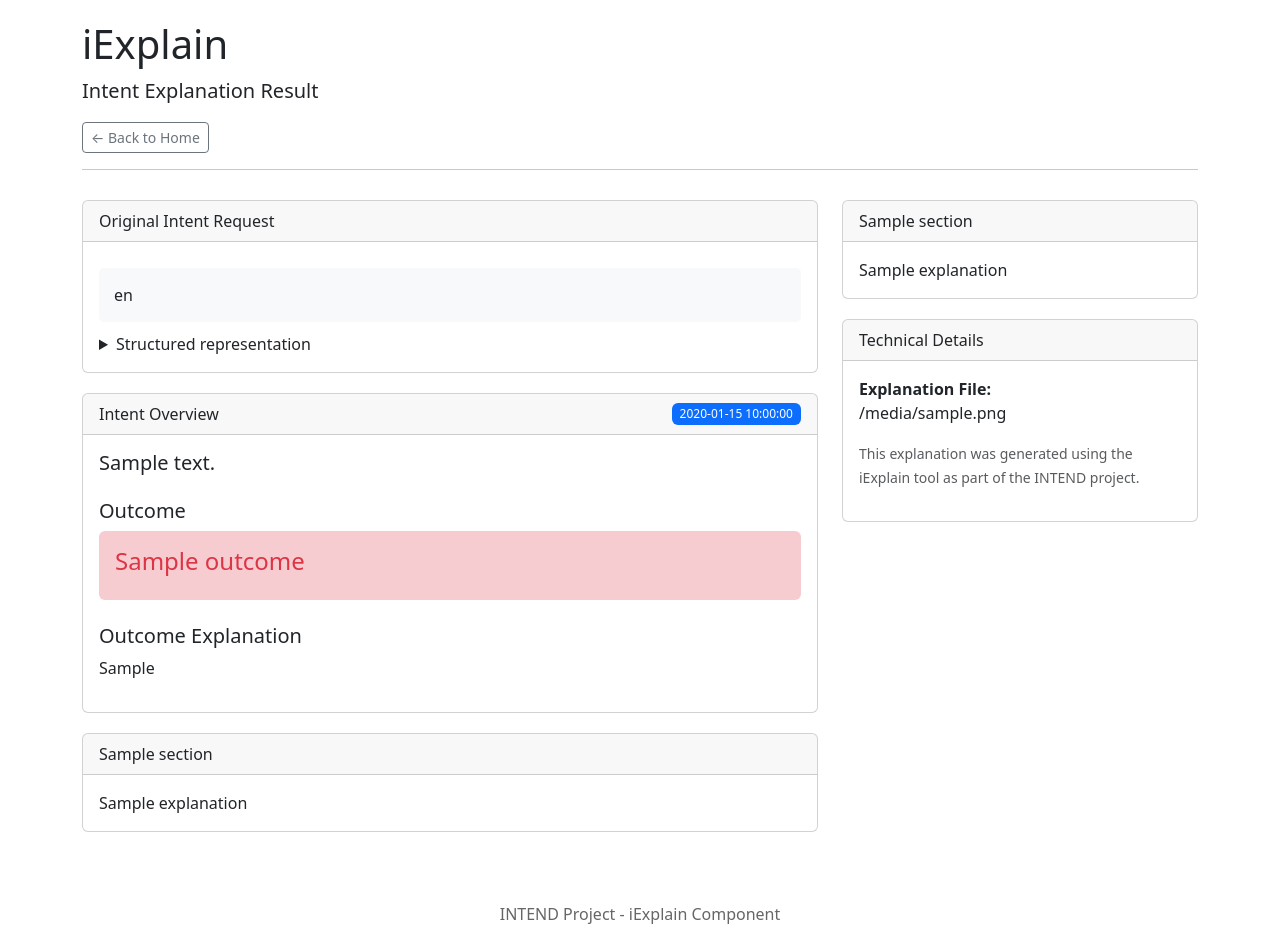
After one commit to ejhusom/iExplain, a Flask app: template iexplain/src/templates/explanation_dynamic.html in a window 1280 px wide. The commit adds this page. Run offline with Flask 3, Linux system fonts and the light colour scheme; the template is opened without the code that fills it: most values are stand-ins (such as "Sample title", 1, 10 or a date in 2020).

Commit message:
Add log of all explanations and the option to show the full agent conversation

```diff
--- a/iexplain/src/app.py
+++ b/iexplain/src/app.py
@@ -132,6 +132,51 @@ def list_explanations():
 
     return jsonify(explanations)
 
+@app.route('/explanations')
+def explanations_list():
+    """Show a list of all generated explanations"""
+    explanations = []
+
+    # Get all explanation files
+    for f in os.listdir(config.OUTPUT_PATH):
+        if f.startswith('explanation_') and f.endswith('.json'):
+            file_path = config.OUTPUT_PATH / f
+            try:
+                with open(file_path, 'r') as file:
+                    data = json.load(file)
+                    explanations.append({
+                        'id': f.replace('explanation_', '').replace('.json', ''),
+                        'file': f,
+                        'timestamp': data.get('timestamp', 'Unknown'),
+                        'intent': data.get('intent', {}).get('description', 'Unknown intent'),
+                        'outcome': data.get('outcome', 'Unknown')
+                    })
+            except Exception as e:
+                print(f"Error reading explanation file {f}: {e}")
+
+    # Sort by timestamp descending (newest first)
+    explanations.sort(key=lambda x: x['timestamp'], reverse=True)
+
+    return render_template('explanations_list.html', explanations=explanations)
+
+@app.route('/explanations/<explanation_id>')
+def view_explanation(explanation_id):
+    """View a specific explanation by ID"""
+    file_path = config.OUTPUT_PATH / f"explanation_{explanation_id}.json"
+
+    if not file_path.exists():
+        return jsonify({'error': 'Explanation not found'}), 404
+
+    try:
+        with open(file_path, 'r') as file:
+            explanation = json.load(file)
+            return render_template('explanation.html',
+                                  explanation=explanation,
+                                  output_file=str(file_path),
+                                  conversation_log=explanation.get('agent_conversation', []))
+    except Exception as e:
+        return jsonify({'error': f'Error reading explanation: {str(e)}'}), 500
+
 if __name__ == '__main__':
     # Ensure the necessary directories exist
     for dir_path in [config.DATA_PATH, config.INTENTS_PATH, config.LOGS_PATH, config.OUTPUT_PATH]:
--- a/iexplain/src/static/style.css
+++ b/iexplain/src/static/style.css
@@ -14,6 +14,17 @@ body {
 
 .card {
     margin-bottom: 20px;
+}
+
+.card-body .btn-sm {
+    padding: 0.25rem 0.5rem;
+    font-size: 0.75rem;
+}
+
+.card-body pre {
+    white-space: pre-wrap;
+    max-height: 250px;
+    overflow-y: auto;
 }
 
 .intent-card {
@@ -53,3 +64,71 @@ body {
     padding: 10px;
     margin-bottom: 5px;
 }
+
+/* Agent conversation styles */
+.conversation-container {
+    max-height: 600px;
+    overflow-y: auto;
+}
+
+.message {
+    padding: 10px;
+    margin-bottom: 10px;
+    border-radius: 5px;
+}
+
+.message-assistant {
+    background-color: #f8f9fa;
+    border-left: 3px solid #0d6efd;
+}
+
+.message-user {
+    background-color: #e9ecef;
+    border-left: 3px solid #6c757d;
+}
+
+.message-header {
+    margin-bottom: 5px;
+    font-size: 0.9em;
+}
+
+.message-content {
+    white-space: pre-wrap;
+}
+
+.collapse {
+    transition: all 0.2s ease;
+}
+
+/* Styles for the explanations list */
+.table-hover tbody tr:hover {
+    background-color: rgba(13, 110, 253, 0.05);
+    cursor: pointer;
+}
+
+.badge {
+    font-weight: normal;
+    padding: 5px 8px;
+}
+
+th.sortable {
+    cursor: pointer;
+    user-select: none;
+}
+
+th.sortable:hover {
+    background-color: rgba(0, 0, 0, 0.05);
+}
+
+.sort-icon {
+    display: inline-block;
+    margin-left: 5px;
+    opacity: 0.3;
+    transition: opacity 0.2s;
+}
+
+th.sortable:hover .sort-icon {
+    opacity: 1;
+}
+
+}
--- /dev/null
+++ b/iexplain/src/templates/explanation_dynamic.html
@@ -0,0 +1,192 @@
+<!DOCTYPE html>
+<html lang="en">
+<head>
+    <meta charset="UTF-8">
+    <meta name="viewport" content="width=device-width, initial-scale=1.0">
+    <title>iExplain - Explanation</title>
+    <link href="https://cdn.jsdelivr.net/npm/bootstrap@5.3.0-alpha1/dist/css/bootstrap.min.css" rel="stylesheet">
+    <link href="{{ url_for('static', filename='style.css')}}" rel="stylesheet" type="text/css" title="Stylesheet">
+</head>
+<body>
+    <div class="container">
+        <div class="header">
+            <h1>iExplain</h1>
+            <p class="lead">Intent Explanation Result</p>
+            <a href="/" class="btn btn-outline-secondary btn-sm">← Back to Home</a>
+            <hr>
+        </div>
+
+        <div class="row">
+            <div class="col-md-8">
+                <!-- Static section: Original Intent Request -->
+                {% if explanation.natural_language_intent %}
+                <div class="card">
+                    <div class="card-header">
+                        Original Intent Request
+                    </div>
+                    <div class="card-body">
+                        <div class="natural-language">
+                            {{ explanation.natural_language_intent }}
+                        </div>
+                        <details>
+                            <summary>Structured representation</summary>
+                            <pre>{{ explanation.structured_intent }}</pre>
+                        </details>
+                    </div>
+                </div>
+                {% endif %}
+
+                <!-- Static section: Intent Overview -->
+                <div class="card">
+                    <div class="card-header d-flex justify-content-between align-items-center">
+                        <span>Intent Overview</span>
+                        <span class="badge bg-primary">{{ explanation.timestamp }}</span>
+                    </div>
+                    <div class="card-body">
+                        <h5>{{ explanation.intent.description }}</h5>
+
+                        <div class="outcome-container mt-4">
+                            <h5>Outcome</h5>
+                            <div class="p-3 rounded
+                                {% if explanation.outcome == 'Success' %}
+                                    bg-success bg-opacity-25
+                                {% elif explanation.outcome == 'Partial Success' %}
+                                    bg-warning bg-opacity-25
+                                {% else %}
+                                    bg-danger bg-opacity-25
+                                {% endif %}
+                            ">
+                                <h4 class="
+                                    {% if explanation.outcome == 'Success' %}
+                                        success
+                                    {% elif explanation.outcome == 'Partial Success' %}
+                                        partial
+                                    {% else %}
+                                        failure
+                                    {% endif %}
+                                ">{{ explanation.outcome }}</h4>
+                            </div>
+                        </div>
+                        <div class="outcome-explanation-container mt-4">
+                            <h5>Outcome Explanation</h5>
+                            <p>{{ explanation.outcome_explanation }}</p>
+                        </div>
+                    </div>
+                </div>
+
+                <!-- Dynamic Main Sections -->
+                {% for section in main_sections %}
+                    {% if explanation[section.key] is defined and explanation[section.key] %}
+                    <div class="card">
+                        <div class="card-header">
+                            {{ section.title }}
+                        </div>
+                        <div class="card-body">
+                            {% if section.type == 'list' and explanation[section.key] is iterable and explanation[section.key] is not string %}
+                                {% for item in explanation[section.key] %}
+                                    {% if section.item_type == 'recommendation' %}
+                                    <div class="recommendation">
+                                        <h5>{{ item.action }}</h5>
+                                        <p>{{ item.reason }}</p>
+                                    </div>
+                                    {% elif section.item_type == 'action' %}
+                                    <div class="mb-3">
+                                        <strong>{{ item.timestamp if item.timestamp is defined else '' }}</strong>
+                                        <p>{{ item.description }}</p>
+                                    </div>
+                                    {% elif section.item_type == 'simple' %}
+                                    <div class="mb-2">{{ item }}</div>
+                                    {% else %}
+                                    <div class="mb-3">
+                                        {% for key, value in item.items() %}
+                                            <strong>{{ key|title }}:</strong> {{ value }}<br>
+                                        {% endfor %}
+                                    </div>
+                                    {% endif %}
+                                {% endfor %}
+                            {% elif section.type == 'object' %}
+                                {% for key, value in explanation[section.key].items() %}
+                                    <div class="mb-3">
+                                        <strong>{{ key|replace('_', ' ')|title }}:</strong>
+                                        {% if value is mapping %}
+                                            <ul>
+                                            {% for subkey, subvalue in value.items() %}
+                                                <li><strong>{{ subkey|replace('_', ' ')|title }}:</strong> {{ subvalue }}</li>
+                                            {% endfor %}
+                                            </ul>
+                                        {% elif value is iterable and value is not string %}
+                                            <ul>
+                                            {% for item in value %}
+                                                <li>{{ item }}</li>
+                                            {% endfor %}
+                                            </ul>
+                                        {% else %}
+                                            {{ value }}
+                                        {% endif %}
+                                    </div>
+                                {% endfor %}
+                            {% else %}
+                                {{ explanation[section.key] }}
+                            {% endif %}
+                        </div>
+                    </div>
+                    {% endif %}
+                {% endfor %}
+            </div>
+
+            <div class="col-md-4">
+                <!-- Dynamic Sidebar Sections -->
+                {% for section in sidebar_sections %}
+                    {% if explanation[section.key] is defined and explanation[section.key] %}
+                    <div class="card">
+                        <div class="card-header">
+                            {{ section.title }}
+                        </div>
+                        <div class="card-body">
+                            {% if section.type == 'list' and explanation[section.key] is iterable and explanation[section.key] is not string %}
+                                {% for item in explanation[section.key] %}
+                                    {% if section.item_type == 'factor' %}
+                                    <div class="factor">{{ item }}</div>
+                                    {% elif section.item_type == 'simple' %}
+                                    <div class="mb-2">{{ item }}</div>
+                                    {% else %}
+                                    <div class="mb-3">
+                                        {% for key, value in item.items() %}
+                                            <strong>{{ key|title }}:</strong> {{ value }}<br>
+                                        {% endfor %}
+                                    </div>
+                                    {% endif %}
+                                {% endfor %}
+                            {% elif section.type == 'object' %}
+                                {% for key, value in explanation[section.key].items() %}
+                                    <div class="mb-3">
+                                        <strong>{{ key|replace('_', ' ')|title }}:</strong> {{ value }}
+                                    </div>
+                                {% endfor %}
+                            {% else %}
+                                {{ explanation[section.key] }}
+                            {% endif %}
+                        </div>
+                    </div>
+                    {% endif %}
+                {% endfor %}
+
+                <!-- Static section: Technical Details -->
+                <div class="card">
+                    <div class="card-header">
+                        Technical Details
+                    </div>
+                    <div class="card-body">
+                        <p><strong>Explanation File:</strong> <br>{{ output_file }}</p>
+                        <p><small class="text-muted">This explanation was generated using the iExplain tool as part of the INTEND project.</small></p>
+                    </div>
+                </div>
+            </div>
+        </div>
+
+        <div class="footer">
+            <p>INTEND Project - iExplain Component</p>
+        </div>
+    </div>
+</body>
+</html>
```
Also changed, not shown: iexplain/src/explainer.py (+7 -1 lines), iexplain/src/templates/explanation.html (+36 -2 lines), iexplain/src/templates/explanations_list.html (added, +164 -0 lines), iexplain/src/templates/index.html (+38 -10 lines).
